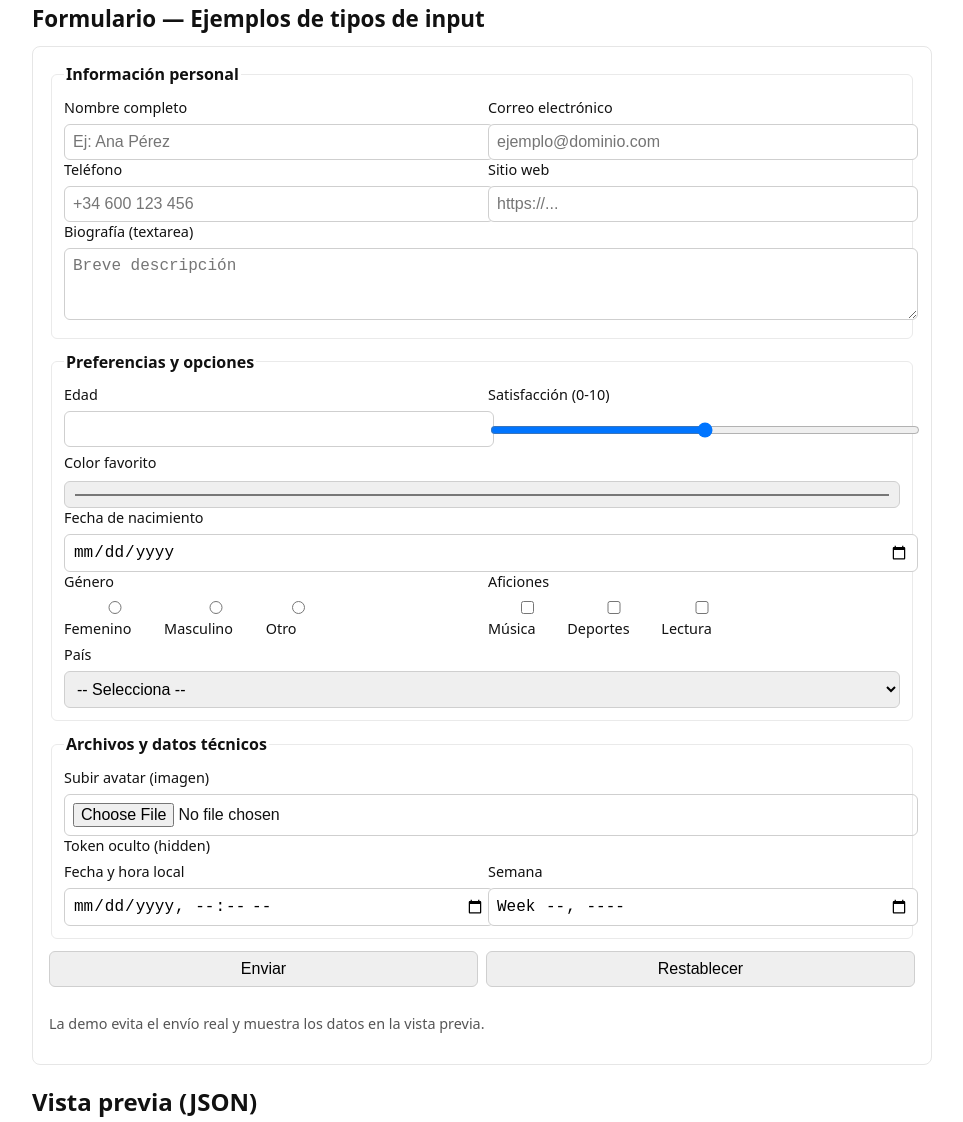
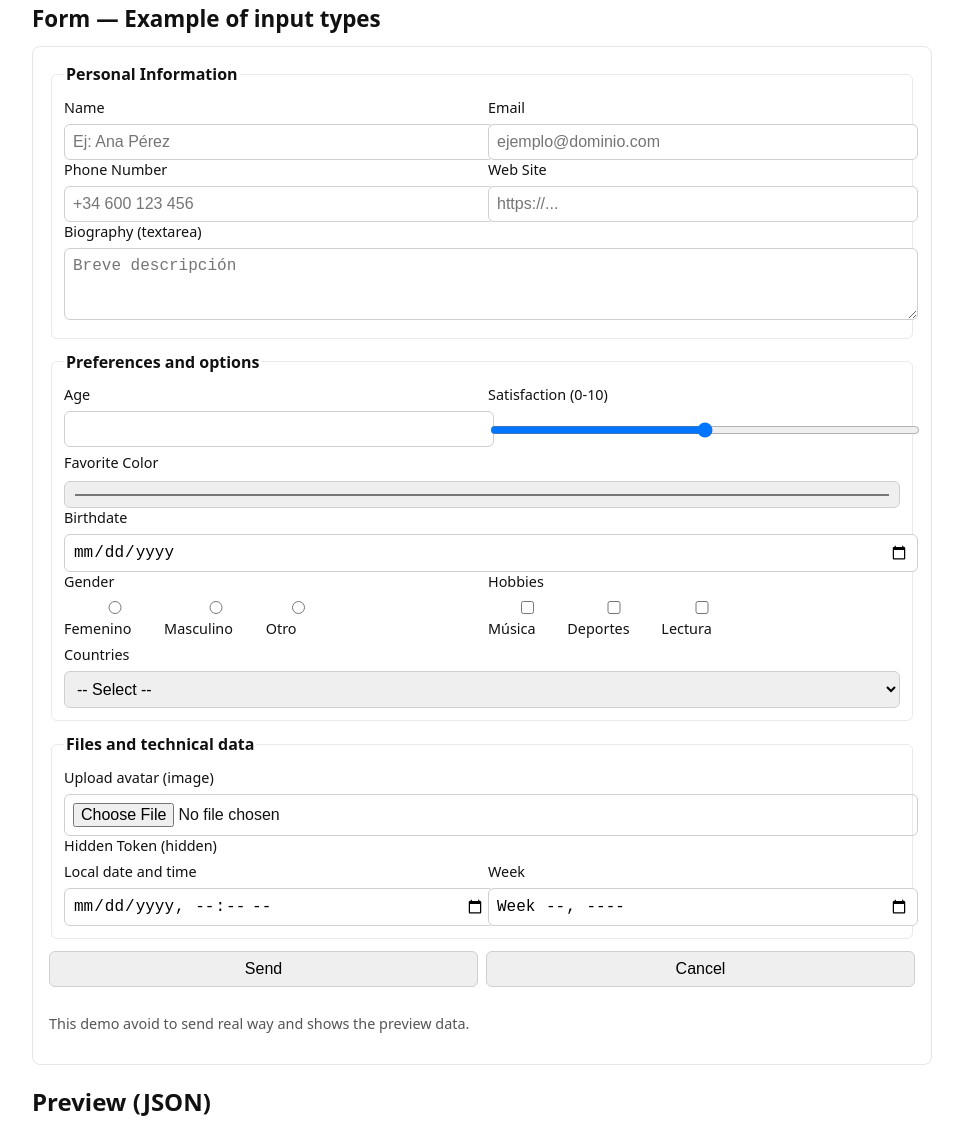
Before and after one commit to JAMyWebDesigns/InputsTypes, a plain HTML site: page Formulario/index.html in a window 1280 px wide. Shown: the part 45-1167 px from the top of the page, without its empty margins (158-1121 px from the left). Drawn offline with Linux system fonts and the light colour scheme.

Commit message:
Update information

```diff
--- a/Formulario/index.html
+++ b/Formulario/index.html
@@ -20,60 +20,60 @@
     </style>
 </head>
 <body>
-    <h1>Formulario — Ejemplos de tipos de input</h1>
+    <h1>Form — Example of input types</h1>
 
     <form id="demoForm" novalidate>
         <fieldset>
-            <legend>Información personal</legend>
+            <legend>Personal Information</legend>
             <div class="row">
                 <div>
-                    <label for="fullname">Nombre completo</label>
+                    <label for="fullname">Name</label>
                     <input id="fullname" name="fullname" type="text" placeholder="Ej: Ana Pérez" required />
                 </div>
                 <div>
-                    <label for="email">Correo electrónico</label>
+                    <label for="email">Email</label>
                     <input id="email" name="email" type="email" placeholder="ejemplo@dominio.com" required />
                 </div>
             </div>
 
             <div class="row">
                 <div>
-                    <label for="phone">Teléfono</label>
+                    <label for="phone">Phone Number</label>
                     <input id="phone" name="phone" type="tel" placeholder="+34 600 123 456" pattern="^\+?[0-9\s\-()]{6,}$" />
                 </div>
                 <div>
-                    <label for="website">Sitio web</label>
+                    <label for="website">Web Site</label>
                     <input id="website" name="website" type="url" placeholder="https://..." />
                 </div>
             </div>
 
-            <label for="bio">Biografía (textarea)</label>
+            <label for="bio">Biography (textarea)</label>
             <textarea id="bio" name="bio" rows="3" placeholder="Breve descripción"></textarea>
         </fieldset>
 
         <fieldset>
-            <legend>Preferencias y opciones</legend>
+            <legend>Preferences and options</legend>
 
             <div class="row">
                 <div>
-                    <label for="age">Edad</label>
+                    <label for="age">Age</label>
                     <input id="age" name="age" type="number" min="0" max="120" />
                 </div>
                 <div>
-                    <label for="rating">Satisfacción (0-10)</label>
+                    <label for="rating">Satisfaction (0-10)</label>
                     <input id="rating" name="rating" type="range" min="0" max="10" step="1" value="5" />
                 </div>
             </div>
 
-            <label for="favcolor">Color favorito</label>
+            <label for="favcolor">Favorite Color</label>
             <input id="favcolor" name="favcolor" type="color" value="#3b82f6" />
 
-            <label for="birth">Fecha de nacimiento</label>
+            <label for="birth">Birthdate</label>
             <input id="birth" name="birth" type="date" />
 
             <div class="row">
                 <div>
-                    <label>Género</label>
+                    <label>Gender</label>
                     <div class="controls">
                         <label><input type="radio" name="gender" value="female" /> Femenino</label>
                         <label><input type="radio" name="gender" value="male" /> Masculino</label>
@@ -82,7 +82,7 @@
                 </div>
 
                 <div>
-                    <label>Aficiones</label>
+                    <label>Hobbies</label>
                     <div class="controls">
                         <label><input type="checkbox" name="hobby" value="music" /> Música</label>
                         <label><input type="checkbox" name="hobby" value="sports" /> Deportes</label>
@@ -91,9 +91,9 @@
                 </div>
             </div>
 
-            <label for="country">País</label>
+            <label for="country">Countries</label>
             <select id="country" name="country">
-                <option value="">-- Selecciona --</option>
+                <option value="">-- Select --</option>
                 <option value="es">España</option>
                 <option value="mx">México</option>
                 <option value="us">Estados Unidos</option>
@@ -102,36 +102,36 @@
         </fieldset>
 
         <fieldset>
-            <legend>Archivos y datos técnicos</legend>
+            <legend>Files and technical data </legend>
 
-            <label for="avatar">Subir avatar (imagen)</label>
+            <label for="avatar">Upload avatar (image)</label>
             <input id="avatar" name="avatar" type="file" accept="image/*" />
 
-            <label for="hiddenToken">Token oculto (hidden)</label>
+            <label for="hiddenToken">Hidden Token (hidden)</label>
             <input id="hiddenToken" name="token" type="hidden" value="abc123" />
 
             <div class="row">
                 <div>
-                    <label for="datetime">Fecha y hora local</label>
+                    <label for="datetime">Local date and time</label>
                     <input id="datetime" name="datetime" type="datetime-local" />
                 </div>
                 <div>
-                    <label for="week">Semana</label>
+                    <label for="week">Week</label>
                     <input id="week" name="week" type="week" />
                 </div>
             </div>
         </fieldset>
 
         <div class="controls">
-            <button type="submit">Enviar</button>
-            <button type="reset">Restablecer</button>
+            <button type="submit">Send</button>
+            <button type="reset">Cancel</button>
         </div>
 
-        <p class="small">La demo evita el envío real y muestra los datos en la vista previa.</p>
+        <p class="small">This demo avoid to send real way and shows the preview data.</p>
 
     </form>
 
-    <h2>Vista previa (JSON)</h2>
+    <h2>Preview (JSON)</h2>
     <pre id="output">{}</pre>
 
     <script>
```
Also changed, not shown: 1 other file.
